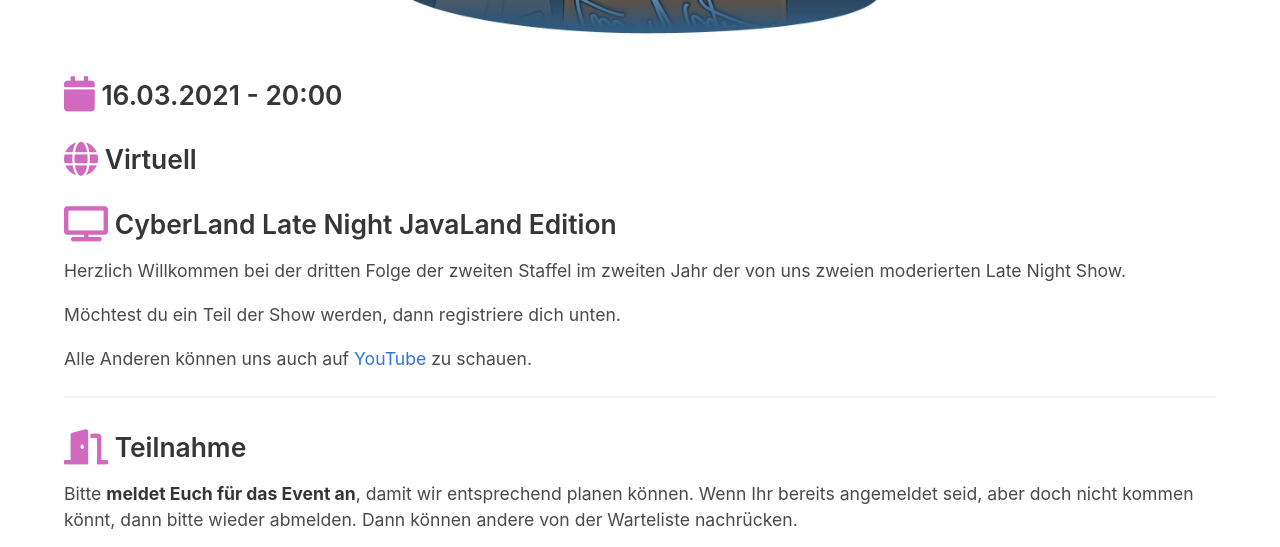
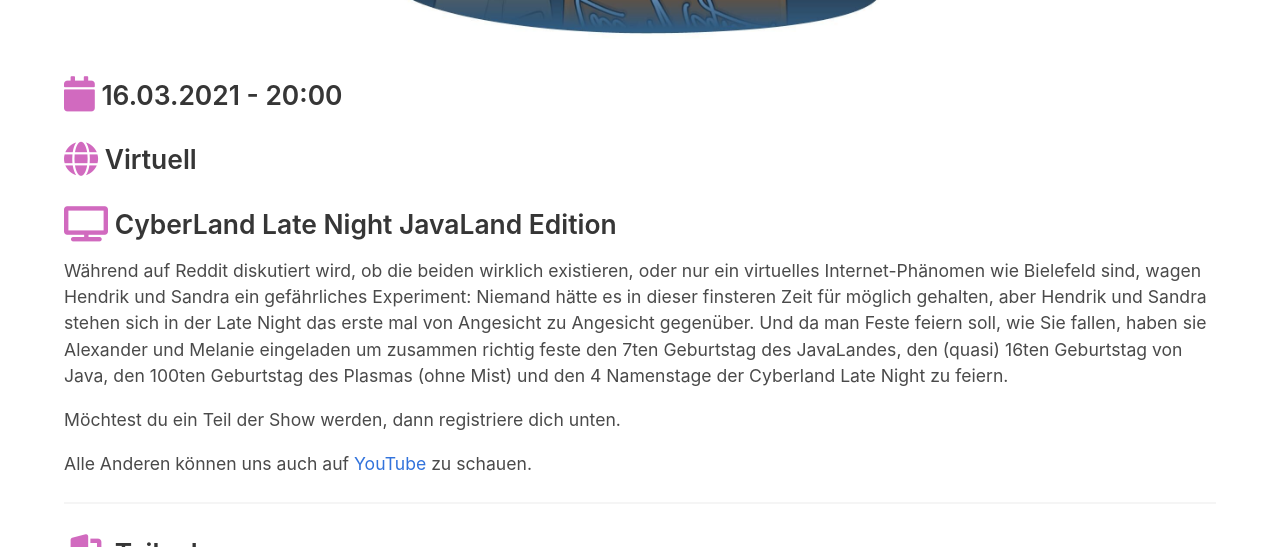
Before and after one commit to CyberLandConf/CyberLandConf.github.io, a Jekyll site: the page built from pages/events/2021-03-cyberland-late-night-javaland-edition.md, in a window 1280 px wide and 900 px high, scrolled down 477 px, cut to the strip 0-547 px from the top of the window. Built offline with Jekyll 4.4.1, drawn with Linux system fonts in a browser that asks for light colours.

Commit message:
add late night javaland edition

```diff
--- a/pages/events/2021-03-cyberland-late-night-javaland-edition.md
+++ b/pages/events/2021-03-cyberland-late-night-javaland-edition.md
@@ -17,8 +17,10 @@
 
 ### <i class="fas fa-lg fa-tv"></i> CyberLand Late Night JavaLand Edition
 
-Herzlich Willkommen bei der dritten Folge der zweiten Staffel im zweiten Jahr der von uns zweien moderierten Late Night Show.
+Während auf Reddit diskutiert wird, ob die beiden wirklich existieren, oder nur ein virtuelles Internet-Phänomen wie Bielefeld sind, wagen Hendrik und Sandra ein gefährliches Experiment: Niemand hätte es in dieser finsteren Zeit für möglich gehalten, aber Hendrik und Sandra stehen sich in der Late Night das erste mal von Angesicht zu Angesicht gegenüber.
+Und da man Feste feiern soll, wie Sie fallen, haben sie Alexander und Melanie eingeladen um zusammen richtig feste den 7ten Geburtstag des JavaLandes, den (quasi) 16ten Geburtstag von Java, den 100ten Geburtstag des Plasmas (ohne Mist) und den 4 Namenstage der Cyberland Late Night zu feiern.
+
 
 Möchtest du ein Teil der Show werden, dann registriere dich unten.
 
-Alle Anderen können uns auch auf [YouTube](#) zu schauen.
+Alle Anderen können uns auch auf [YouTube](https://youtu.be/BzFBTPFk-gs) zu schauen.
```
Also changed, not shown: index.md (+2 -1 lines).
